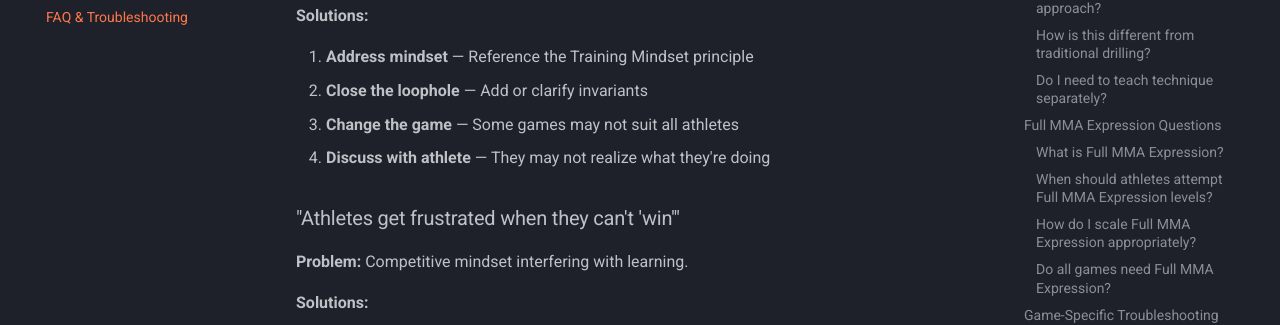
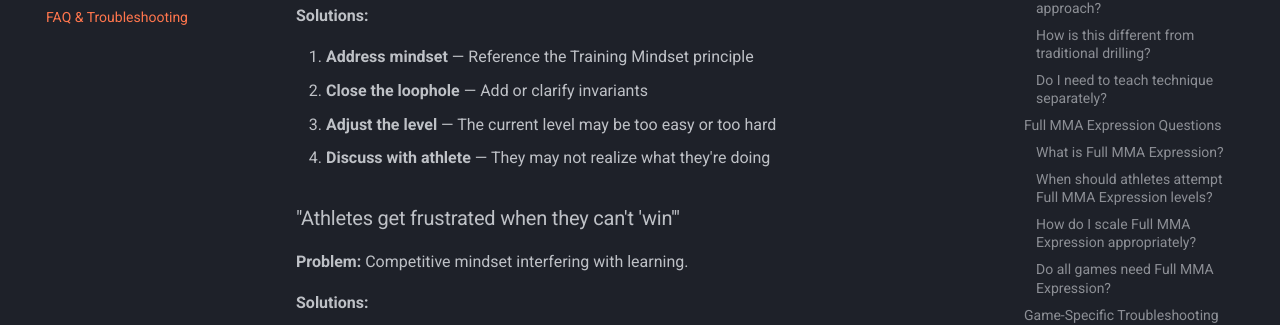
Before and after one commit to ACalienes/Ecological-MMA-Game-System, an MkDocs documentation site: the page built from docs/reference/faq.md, in a window 1280 px wide and 900 px high, scrolled down 2666 px. Shown: the part 145-470 px from the top of the window. Built offline with MkDocs 1.6.1 and Material for MkDocs 9.7.7, drawn with Linux system fonts in a browser that asks for light colours.

Commit message:
Fix FAQ: games should suit all athletes
Replace "Change the game - some games may not suit all athletes"
with "Adjust the level". Well-designed games with proper constraints
work for any athlete - the issue is level selection or constraint
design, not game-athlete compatibility.

Co-Authored-By: Claude Opus 4.5 <noreply@anthropic.com>

```diff
--- a/docs/reference/faq.md
+++ b/docs/reference/faq.md
@@ -99,7 +99,7 @@ Every game **has** a Full MMA Expression level documented, but not every session
 
 1. **Address mindset** — Reference the Training Mindset principle
 2. **Close the loophole** — Add or clarify invariants
-3. **Change the game** — Some games may not suit all athletes
+3. **Adjust the level** — The current level may be too easy or too hard
 4. **Discuss with athlete** — They may not realize what they're doing
 
 ### "Athletes get frustrated when they can't 'win'"
```
